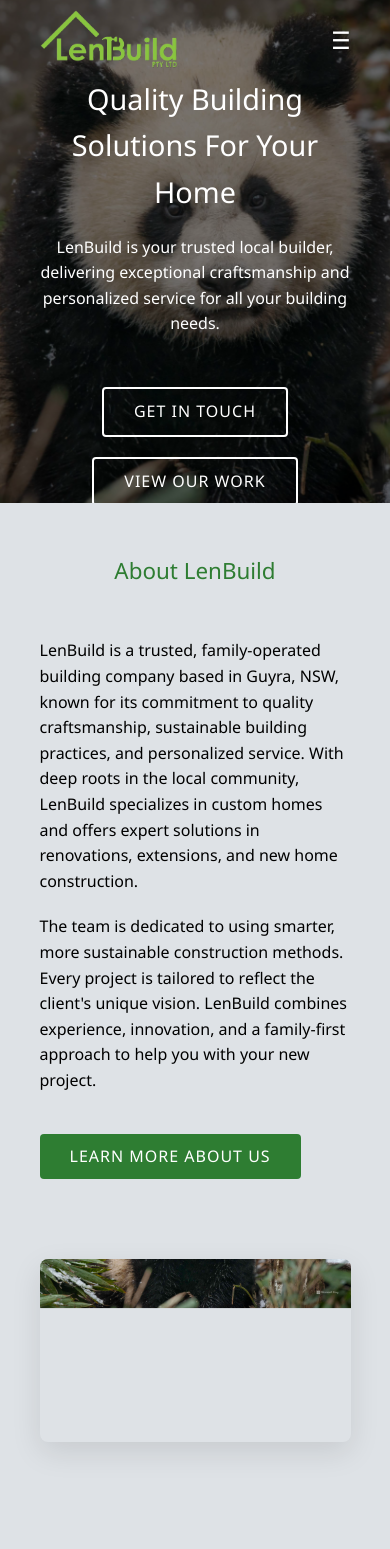
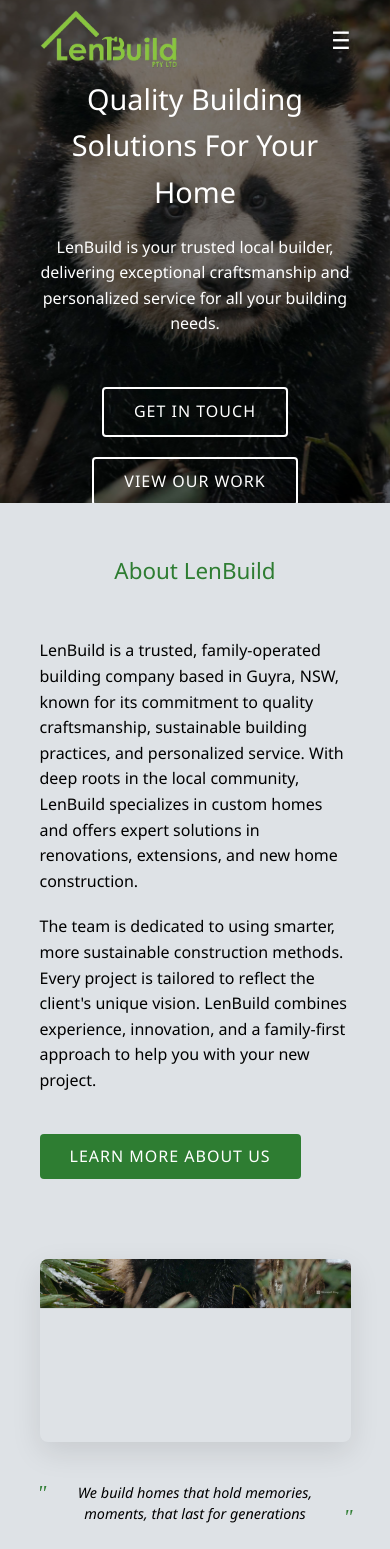
Before and after one commit to Lyfe4/LenBuild, a React (Create React App) app in the folder lenbuild/: page / in a window 390 px wide. Shown: the top 1549 px of the page. Built offline with nearby package versions, Linux system fonts and the light colour scheme.

Commit message:
quotes added, animations improved

```diff
--- a/lenbuild/src/pages/About/About.css
+++ b/lenbuild/src/pages/About/About.css
@@ -297,6 +297,84 @@
   color: var(--text-secondary);
 }
 
+/* Mission Statement */
+.mission-statement {
+  text-align: center;
+  margin-top: var(--spacing-xl);
+  padding: var(--spacing-lg) 0;
+  position: relative;
+  cursor: pointer;
+  transition: all 0.3s ease;
+}
+
+.mission-statement::before {
+  content: '';
+  position: absolute;
+  top: 0;
+  left: 50%;
+  transform: translateX(-50%);
+  width: 60px;
+  height: 3px;
+  background: linear-gradient(90deg, var(--primary) 0%, var(--accent) 100%);
+  border-radius: 2px;
+  transition: width 0.3s ease;
+}
+
+.mission-statement:hover::before {
+  width: 120px;
+}
+
+.mission-text {
+  font-size: clamp(1.1rem, 2.5vw, 1.4rem);
+  font-weight: 400;
+  line-height: 1.6;
+  color: var(--text-primary);
+  max-width: 800px;
+  margin: 0 auto;
+  font-style: italic;
+  position: relative;
+  padding-top: var(--spacing-md);
+}
+
+/* Legacy Quote */
+.legacy-quote {
+  text-align: center;
+  margin: var(--spacing-xl) 0;
+  padding: var(--spacing-lg) 0;
+}
+
+.legacy-quote blockquote {
+  font-size: clamp(1rem, 2vw, 1.2rem);
+  font-style: italic;
+  color: var(--text-secondary);
+  margin: 0;
+  padding: 0;
+  position: relative;
+  max-width: 600px;
+  margin: 0 auto;
+  line-height: 1.5;
+}
+
+.legacy-quote blockquote::before {
+  content: '"';
+  font-size: 2em;
+  color: var(--primary);
+  position: absolute;
+  left: -0.3em;
+  top: -0.1em;
+  font-family: serif;
+}
+
+.legacy-quote blockquote::after {
+  content: '"';
+  font-size: 2em;
+  color: var(--primary);
+  position: absolute;
+  right: -0.3em;
+  bottom: -0.4em;
+  font-family: serif;
+}
+
 /* Responsive */
 @media (max-width: 992px) {
   .about-content {
@@ -377,4 +455,29 @@
   .value-overlay {
     padding: var(--spacing-md);
   }
+
+  /* Mission Statement & Legacy Quote Responsive */
+  .mission-text {
+    font-size: clamp(1rem, 4vw, 1.2rem);
+    padding: 0 var(--spacing-md);
+  }
+
+  .mission-statement::before {
+    width: 40px;
+  }
+
+  .legacy-quote {
+    margin: var(--spacing-lg) 0;
+    padding: var(--spacing-md) 0;
+  }
+
+  .legacy-quote blockquote {
+    font-size: clamp(0.9rem, 3.5vw, 1rem);
+    padding: 0 var(--spacing-md);
+  }
+
+  .legacy-quote blockquote::before,
+  .legacy-quote blockquote::after {
+    font-size: 1.5em;
+  }
 }
--- a/lenbuild/src/pages/About/About.jsx
+++ b/lenbuild/src/pages/About/About.jsx
@@ -126,6 +126,11 @@ const About = () => {
               ))}
             </div>
           </div>
+
+          {/* Mission Statement */}
+          <div className="mission-statement" data-aos="fade-up" data-aos-delay="400">
+            <p className="mission-text">Whether you're dreaming of a new home, planning an extension, or reimagining your current space, LenBuild is here to help you build with confidence, creativity, and care.</p>
+          </div>
         </div>
       </section>
 
@@ -140,7 +145,7 @@ const About = () => {
               <div
                 className="team-member"
                 data-aos="fade-up"
-                data-aos-delay={index * 100}
+                data-aos-delay={200 + index * 100}
                 key={index}
               >
                 <div className="team-image zoom-on-hover">
--- a/lenbuild/src/pages/Home/Home.css
+++ b/lenbuild/src/pages/Home/Home.css
@@ -154,6 +154,46 @@
 
 .service-card .btn:hover {
   transform: translateY(-5px);
+}
+
+/* Legacy Quote (integrated into About section) */
+.about-us .legacy-quote {
+  text-align: center;
+  margin-top: var(--spacing-lg);
+  padding: var(--spacing-sm) 0 var(--spacing-xl) 0;
+  margin-bottom: 0;
+}
+
+.about-us .legacy-quote blockquote {
+  font-size: clamp(1rem, 2vw, 1.2rem);
+  font-style: italic;
+  color: var(--text-secondary);
+  margin: 0;
+  padding: 0 var(--spacing-md);
+  position: relative;
+  max-width: 600px;
+  margin: 0 auto;
+  line-height: 1.5;
+}
+
+.about-us .legacy-quote blockquote::before {
+  content: '"';
+  font-size: 2em;
+  color: var(--primary);
+  position: absolute;
+  left: -0.1em;
+  top: -0.2em;
+  font-family: serif;
+}
+
+.about-us .legacy-quote blockquote::after {
+  content: '"';
+  font-size: 2em;
+  color: var(--primary);
+  position: absolute;
+  right: -0.1em;
+  bottom: -0.4em;
+  font-family: serif;
 }
 
 /* Testimonials Section - Cycling Carousel */
@@ -358,4 +398,15 @@
   .testimonial-carousel {
     padding: 0 var(--spacing-md);
   }
+
+  /* Legacy Quote Responsive */
+  .about-us .legacy-quote blockquote {
+    font-size: clamp(0.9rem, 3.5vw, 1rem);
+    padding: 0 var(--spacing-md);
+  }
+
+  .about-us .legacy-quote blockquote::before,
+  .about-us .legacy-quote blockquote::after {
+    font-size: 1.5em;
+  }
 }
--- a/lenbuild/src/pages/Home/Home.jsx
+++ b/lenbuild/src/pages/Home/Home.jsx
@@ -118,31 +118,41 @@ const Home = () => {
               <ParallaxImage imgSrc="/placeholder.jpg" altText="LenBuild Construction" speed={0.1} />
             </div>
           </div>
+
+          {/* Legacy Quote */}
+          <div className="legacy-quote" data-aos="fade-up" data-aos-delay="600" data-aos-offset="200">
+            <blockquote>We build homes that hold memories, moments, that last for generations</blockquote>
+          </div>
         </div>
       </section>
 
       {/* Services Overview */}
       <section className="services-overview section" id="services">
         <div className="container">
-          <h2 className="section-title" data-aos="fade-up">Our Services</h2>
-          <p className="section-intro" data-aos="fade-up" data-aos-delay="100">At LenBuild, we offer a comprehensive range of building services, each delivered with the same commitment to quality and attention to detail.</p>
+          <h2 className="section-title" data-aos="fade-up" data-aos-offset="300">Our Services</h2>
+          <p className="section-intro" data-aos="fade-up" data-aos-delay="50" data-aos-offset="300">At LenBuild, we offer a comprehensive range of building services, each delivered with the same commitment to quality and attention to detail.</p>
 
           <div className="services-grid">
-            {services.map((service, index) => (
+            {services.map((service, index) => {
+              // Reduced delays: first row (0,1) = 100,150ms, second row (2,3) = 200,250ms
+              const delay = index < 2 ? 100 + (index * 50) : 200 + ((index - 2) * 50);
+              return (
                 <div
                   className="service-card hover-lift"
                   data-aos="fade-up"
-                data-aos-delay={index * 100}
+                  data-aos-delay={delay}
+                  data-aos-offset="300"
                   key={index}
                 >
                   <h3>{service.title}</h3>
                   <p>{service.description}</p>
                   <Link to={service.link} state={service.state} className="btn">Learn More</Link>
                 </div>
-            ))}
+              );
+            })}
           </div>
 
-          <div className="text-center view-all" data-aos="fade-up" data-aos-delay="400">
+          <div className="text-center view-all" data-aos="fade-up" data-aos-delay="300" data-aos-offset="300">
             <Link to="/projects-services" className="btn">View All Services & Projects</Link>
           </div>
         </div>
```
Lines whose indentation alone changed are shown as unchanged.
